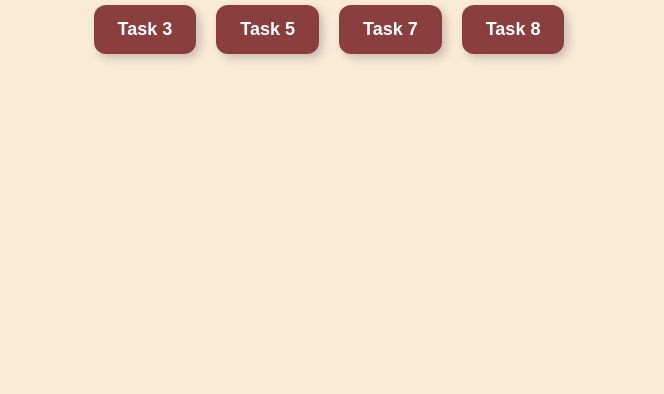
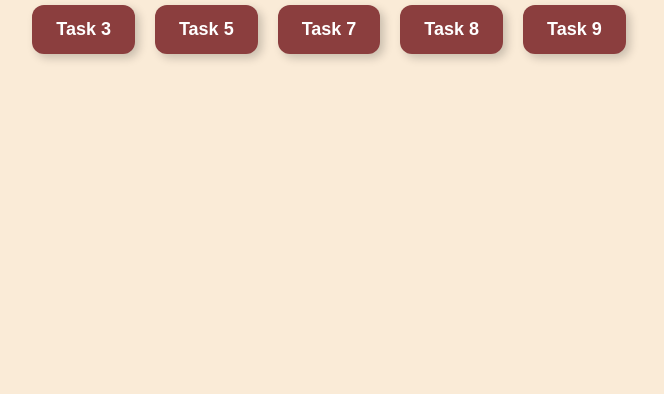
Before and after one commit to sanjitashakya/web-dev-git-task, a plain HTML site: page index.html in a window 1280 px wide. Shown: the part 422-816 px from the top of the page, without its empty margins (319-983 px from the left). Drawn offline with Linux system fonts and the light colour scheme.

Commit message:
Task9 uploaded

```diff
--- a/index.html
+++ b/index.html
@@ -13,6 +13,7 @@
         <a href="/Internship-Task/index.html" class="button2">Task 5</a>
         <a href="/Internship-Task/Task7.html" class="button3">Task 7</a>
         <a href="/Internship-Task/classwork.html" class="button3">Task 8</a>
+        <a href="/Internship-Task/Task9.html" class="button3">Task 9</a>
     </div>
 </body>
 </html>
```
